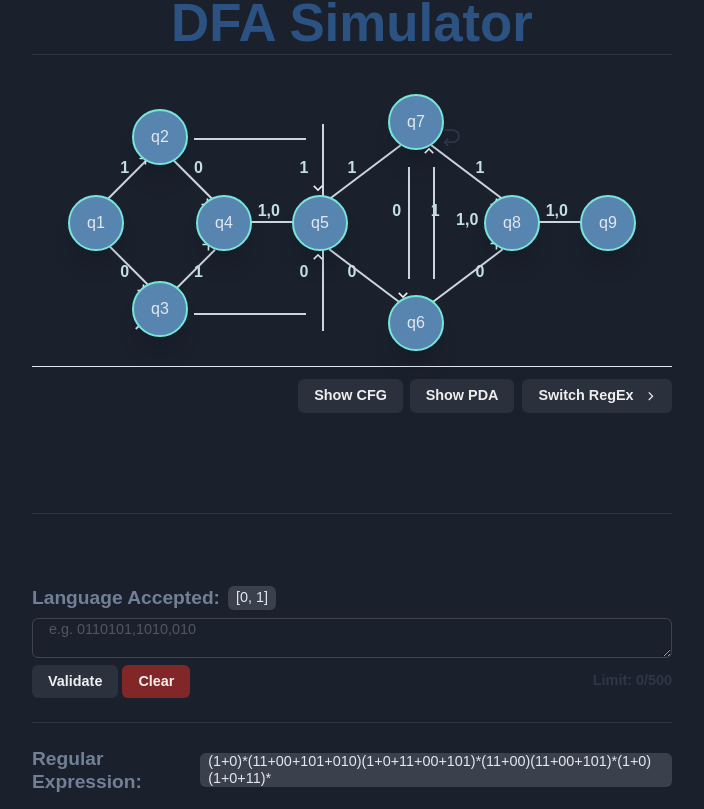
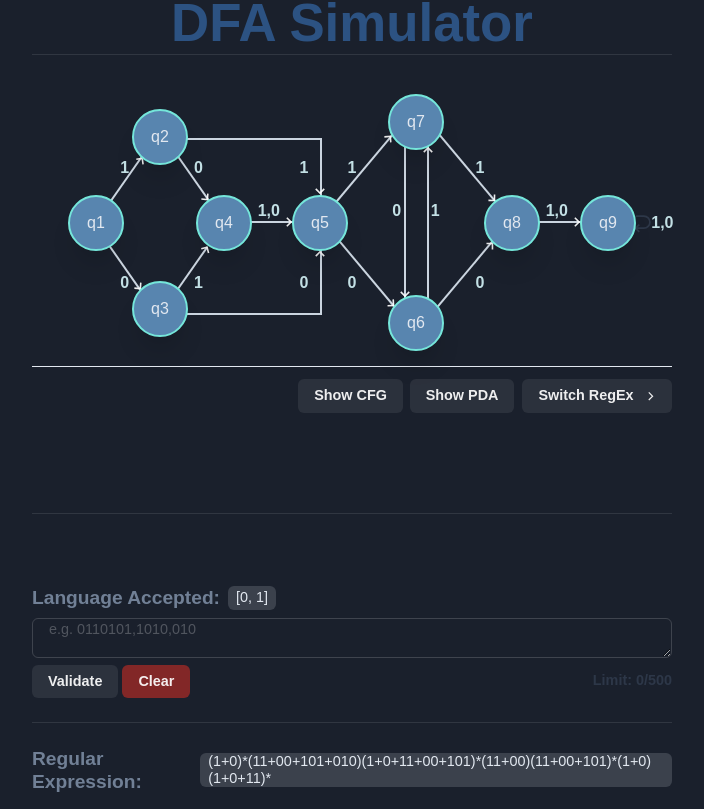
Before and after one commit to stiffmeister923/DFA-Simulator, a Next.js app: page / in a window 1280 px wide. Both pictures are taken after a click on the button "Switch RegEx". Shown: the whole page, without its empty margins (288-992 px from the left). Built offline with nearby package versions, Linux system fonts and the light colour scheme.

Commit message:
Update SecondDFA.js

```diff
--- a/components/DFA/SecondDFA.js
+++ b/components/DFA/SecondDFA.js
@@ -33,11 +33,11 @@ const SecondDFA = ({ currentNodeVal, simulatingStatus }) => {
         1
       </Text>
       {/* q1 q3 */}
-      <Text size="label" top="67%" left="14.5%" color="#C3E0E5">
+      <Text size="label" top="71%" left="14.5%" color="#C3E0E5">
         0
       </Text>
       {/* q3 q4 */}
-      <Text size="label" top="67%" left="26%" color="#C3E0E5">
+      <Text size="label" top="71%" left="26%" color="#C3E0E5">
         1
       </Text>
       {/* q4 q5 */}
@@ -69,34 +69,30 @@ const SecondDFA = ({ currentNodeVal, simulatingStatus }) => {
         1
       </Text>
       {/* q3 q5 */}
-      <Text size="label" top="67%" left="42.5%" color="#C3E0E5">
+      <Text size="label" top="71%" left="42.5%" color="#C3E0E5">
         0
       </Text>
       {/* q5 q6 */}
-      <Text size="label" top="67%" left="50%" color="#C3E0E5">
+      <Text size="label" top="71%" left="50%" color="#C3E0E5">
         0
       </Text>
       {/* q6 q8 */}
-      <Text size="label" top="67%" left="70%" color="#C3E0E5">
+      <Text size="label" top="71%" left="70%" color="#C3E0E5">
         0
       </Text>
       {/* q7 q8 */}
       <Text size="label" top="31%" left="70%" color="#C3E0E5">
         1
       </Text>
-{/* q9 */}
-      <Text
-        top="49%"
-        left={["71%", "71%", "68%", null, null, "97.5%"]}
-        size="label"
-        color="#C3E0E5"
-      >
+      {/* q9 q9 */}
+      <Text size="label" top="50%"
+        left={["103%", "103%", "98.5%", "98.5%", "98.5%", "97.5%"]}
+        color="#C3E0E5">
         1,0
       </Text>
-      {/* q7 q7 */}
       <ArrowLoopSm
-        top={["20%", "20%", "20%", null, null, "20%"]}
-        left={["67.3%", "67.3%", "65.6%", null, null, "64%"]}
+        top={["49.9%", "49.9%", "49.9%", "49.9%", "49.9%", "20%"]}
+        left={["97.5%", "97.5%", "95.5%", "95.5%", "95.5%", "64%"]}
         rotate="180"
       />
       <ArrowLoopLg
@@ -107,144 +103,199 @@ const SecondDFA = ({ currentNodeVal, simulatingStatus }) => {
 
       {/* q1 q2 */}
       <ArrowBody
-        w={["7em", "7em", "7em", null, null, "10em"]}
-        top={["40%"]}
-        left="16%"
-        rotate="-45"
+        w={["4em", "4em", "7em", "8em", "8em", "10em"]}
+        top={["40%", "40%", "40%", "40%", "40%", "40%"]}
+        left={["18%", "18%", "16%", "16%", "16%", "16%"]}
+        rotate={["-55", "-55", "-55", "-55", "-55", "-45"]}
       />
       {/* q1 q3 */}
       <ArrowBody
-        w={["7em", "7em", "7em", null, null, "10em"]}
-        top={["70%"]}
-        left="14%"
-        rotate="45"
+        w={["4em", "4em", "7em", "8em", "8em", "10em"]}
+        top={["70%", "70%", "70%", "70%", "70%", "70%"]}
+        left={["11%", "11%", "13%", "13%", "13%", "14%"]}
+        rotate={["55", "55", "55", "55", "55", "45"]}
       />
       {/* q2 q4 */}
       <ArrowBody
-        w={["7em", "7em", "7em", null, null, "10em"]}
-        top={["40%"]}
-        left="24%"
-        rotate="45"
+        w={["4em", "4em", "7em", "8em", "8em", "10em"]}
+        top={["40%", "40%", "40%", "40%", "40%", "40%"]}
+        left={["22%", "22%", "24%", "24%", "24%", "24%"]}
+        rotate={["55", "55", "55", "55", "55", "45"]}
       />
       {/* q2 q5 */}
       <ArrowBody
-        w={["7em", "7em", "7em", null, null, "13em"]}
+        w={["4.5em", "4.3em", "9em", "9em", "9em", "13em"]}
         top={["26%"]}
-        left="34%"
+        left={["34%"]}
         rotate="0"
       />
       {/* q2 q5 */}
       <ArrowBody
-        w={["7em", "7em", "7em", null, null, "5em"]}
+        w={["4em", "4em", "5em", "5em", "5em", "5em"]}
         top={["35%"]}
-        left="43.1%"
+        left={["40%", "40%", "42.8%", "42.8%", "42.8%", "43.2%"]}
         rotate="90"
       />
       {/* q3 q4 */}
       <ArrowBody
-        w={["7em", "7em", "7em", null, null, "7.9em"]}
-        top={["77%"]}
-        left="24%"
-        rotate="-45"
+        w={["4em", "4em", "7em", "7em", "6em", "8em"]}
+        top={["75%", "75%", "75%", "75%", "75%", "77%"]}
+        left={["27%", "27%", "25%", "25%", "25%", "24%"]}
+        rotate={["-55", "-55", "-55", "-55", "-55", "-45"]}
       />
       {/* q3 q5 */}
       <ArrowBody
-        w={["7em", "7em", "7em", null, null, "13em"]}
+        w={["4.5em", "4.3em", "9em", "9em", "9em", "13em"]}
         top={["87%"]}
         left="34%"
         rotate="0"
       />
       {/* q3 q5 */}
       <ArrowBody
-        w={["7em", "7em", "7em", null, null, "5em"]}
+        w={["2.7em", "2.7em", "5em", "5em", "5em", "5em"]}
         top={["68%"]}
-        left="43.1%"
+        left={["40%", "40%", "42.8%", "42.8%", "42.8%", "43.2%"]}
         rotate="90"
       />
       {/* q4 q5 */}
       <ArrowBody
-        w={["7em", "7em", "7em", null, null, "8.2em"]}
-        top={["55%"]}
+        w={["4em", "4em", "7em", "7em", "7em", "8.2em"]}
+        top={["57%", "57%", "55%", "55%", "55%", "55%"]}
         left="35%"
         rotate="0"
       />
       {/* q5 q6 */}
       <ArrowBody
-        w={["7em", "7em", "7em", null, null, "9em"]}
+        w={["5em", "5em", "7em", "9em", "9em", "9em"]}
         top={["75%"]}
-        left="52%"
-        rotate="37"
+        left={["49%", "49%", "52%", "52%", "52%", "52%"]}
+        rotate={["57", "57", "50", "50", "50", "37"]}
       />
       {/* q5 q7 */}
       <ArrowBody
-        w={["7em", "7em", "7em", null, null, "9em"]}
+        w={["5em", "6em", "9em", "9em", "9em", "9em"]}
         top={["39%"]}
-        left="52%"
-        rotate="-37"
+        left={["55%", "55%", "52%", "52%", "52%", "52%"]}
+        rotate={["-57", "-57", "-50", "-50", "-50", "-37"]}
+      />
+      {/* q7 q6 */}
+      <ArrowBody
+        w={["7em", "7em", "11em", "11em", "11em", "11em"]}
+        top="50%"
+        left={["53.8%", "53.8%", "56%", "56%", "56%", "56.5%"]}
+        rotate="90"
       />
       {/* q6 q7 */}
       <ArrowBody
-        w={["7em", "7em", "7em", null, null, "11em"]}
+        w={["7em", "7em", "11em", "11em", "15em", "11em"]}
         top={["50%"]}
-        left="56.5%"
-        rotate="90"
-      />
-      {/* q7 q6 */}
-      <ArrowBody
-        w={["7em", "7em", "7em", null, null, "11em"]}
-        top={["50%"]}
-        left="60.5%"
+        left={["57.3%", "57.3%", "59.5%", "59.5%", "59.5%", "60.5%"]}
         rotate="90"
       />
       {/* q7 q8 */}
       <ArrowBody
-        w={["7em", "7em", "7em", null, null, "9em"]}
+        w={["6em", "6em", "9em", "9em", "9em", "9em"]}
         top={["39%"]}
-        left="68%"
-        rotate="37"
+        left={["65%", "65%", "68%", "68%", "68%", "68%"]}
+        rotate={["57", "57", "50", "50", "50", "37"]}
       />
       {/* q6 q8 */}
       <ArrowBody
-        w={["7em", "7em", "7em", null, null, "9em"]}
-        top={["75%"]}
-        left="68%"
-        rotate="-37"
+        w={["6em", "6em", "9em", "9em", "9em", "9em"]}
+        top="75%"
+        left={["70.5%", "70.5%", "68%", "68%", "68%", "68%"]}
+        rotate={["-57", "-57", "-50", "-50", "-50", "-37"]}
       />
       {/* q8 q9 */}
       <ArrowBody
-        w={["7em", "7em", "7em", null, null, "8.2em"]}
-        top={["55%"]}
+        w={["3em", "3em", "7em", "7em", "7em", "8.2em"]}
+        top={["57.3%", "57.3%", "55%", "55%", "55%", "55%"]}
         left="85%"
+      />
+      {/* q1 q2 */}
+      <ArrowHead
+        top={["28.9%", "28.9%", "28%", "28%", "28%", "28%"]}
+        left={["16.9%", "17.3%", "16.8%", "16.8%", "17%", "17.5%"]}
+        rotate={["-53", "-55", "-53", "-53", "-53", "-45"]}
+      />
+      {/* q1 q3 */}
+      <ArrowHead
+        top={["71%", "71%", "72.4%", "72.4%", "72.4%", "73.2%"]}
+        left={["17.3%", "17.3%", "16.7%", "16.7%", "16.7%", "17.2%"]}
+        rotate={["49", "49", "49", "49", "49", "45"]}
+      />
+      {/* q2 q4 */}
+      <ArrowHead
+        top={["40.5%", "41%", "41.5%", "41.5%", "41.5%", "43.2%"]}
+        left={["27.9%", "27.9%", "27.2%", "27.2%", "27.2%", "27.2%"]}
+        rotate={["50", "50", "50", "50", "50", "40"]}
+      />
+      {/* q3 q4 */}
+      <ArrowHead
+        top={["59%", "59%", "59%", "59%", "59%", "58%"]}
+        left={["28%", "27.8%", "27.2%", "27.2%", "27.2%", "27.5%"]}
+        rotate={["-60", "-60", "-60", "-60", "-60", "-50"]}
+      />
+      {/* q5 q6 */}
+      <ArrowHead
+        top={["77.4%", "77.4%", "78.3%", "78.3%", "78.3%", "80.6%"]}
+        left={["55.6%", "55.6%", "56.3%", "56.3%", "56.3%", "56.8%"]}
+        rotate={["46", "46", "42", "42", "42", "28"]}
+      />
+      {/* q7 q8 */}
+      <ArrowHead
+        top={["41.6%", "41.6%", "41.6%", "41.6%", "41.6%", "43%"]}
+        left={["71.8%", "71.6%", "72.1%", "72.1%", "72.1%", "72.2%"]}
+        rotate={["52", "52", "46", "46", "46", "30"]}
+      />
+      {/* q5 q7 */}
+      <ArrowHead
+        top={["22.2%", "22.2%", "20.6%", "20.6%", "20.6%", "20.6%"]}
+        left={["56%", "56%", "55.8%", "55.8%", "55.8%", "56.8%"]}
+        rotate={["-56", "-56", "-49", "-49", "-49", "-38"]}
+      />
+      {/* q6 q8 */}
+      <ArrowHead
+        top={["57.8%", "57.8%", "57.8%", "57.8%", "57.8%", "57.7%"]}
+        left={["71.7%", "71.7%", "71.7%", "71.7%", "71.7%", "72.3%"]}
+        rotate={["-58", "-58", "-45", "-45", "-45", "-40"]}
+      />
+      {/* q4 q5 */}
+      <ArrowHead
+        top={["49.3%", "49.3%", "49.85%", "49.85%", "49.85%", "50%"]}
+        left={["38.9%", "38.9%", "40.2%", "40.2%", "40.2%", "41.5%"]}
         rotate="0"
       />
-      {/* q1 q2 */}
-      <ArrowHead top="28%" left="17.5%" rotate="-45" />
-      {/* q1 q3 */}
-      <ArrowHead top="73.2%" left="17.2%" rotate="45" />
-      {/* q2 q4 */}
-      <ArrowHead top="43%" left="27.2%" rotate="45" />
-      {/* q3 q4 */}
-      <ArrowHead top="58%" left="27.3%" rotate="-45" />
-      {/* q5 q6 */}
-      <ArrowHead top="81%" left="56.8%" rotate="45" />
-      {/* q7 q8 */}
-      <ArrowHead top="43%" left="72.3%" rotate="45" />
-      {/* q5 q7 */}
-      <ArrowHead top="20%" left="56.8%" rotate="-45" />
-      {/* q6 q8 */}
-      <ArrowHead top="57.8%" left="72.3%" rotate="-45" />
-      {/* q4 q5 */}
-      <ArrowHead top="50%" left="41.5%" rotate="0" />
       {/* q8 q9 */}
-      <ArrowHead top="50%" left="86.5%" rotate="0" />
+      <ArrowHead
+        top={["49.8%", "49.8%", "49.8%", "49.8%", "49.8%", "49.9%"]}
+        left={["84.3%", "84.3%", "85.1%", "85.1%", "85.1%", "86.5%"]}
+        rotate="0"
+      />
       {/* q2 q5 */}
-      <ArrowHead top="38%" left="44.7%" rotate="90" />
+      <ArrowHead
+        top={["39.6%", "39.6%", "38.9%", "38.9%", "38.9%", "38%"]}
+        left={["44.8%", "44.7%", "45.1%", "45.1%", "45%", "44.7%"]}
+        rotate= "90"
+      />
       {/* q7 q6 */}
-      <ArrowHead top="75%" left="58%" rotate="90" />
+      <ArrowHead
+        top={["74.8%", "74.8%", "74.8%", "74.8%", "74.8%", "75.3%"]}
+        left={["58.3%", "58.5%", "58.3%", "58.3%", "58.3%", "58.1%"]}
+        rotate="90"
+      />
       {/* q6 q7 */}
-      <ArrowHead top="25%" left="62.1%" rotate="-90" />
+      <ArrowHead
+        top={["24.8%", "24.8%", "24.6%", "24.6%", "24.6%", "24.8%"]}
+        left={["62.1%", "62.1%", "61.9%", "61.9%", "61.9%", "62.1%"]}
+        rotate="-90"
+      />
       {/* q3 q5 */}
-      <ArrowHead top="62%" left="44.7%" rotate="-90" />
+      <ArrowHead
+        top={["60%", "60%", "61%", "61%", "61%", "61.8%"]}
+        left={["44.7%", "44.7%", "45%", "45%", "45%", "44.7%"]}
+        rotate="-90"
+      />
       <Atom
         variant="5"
         variants={variants}
```
